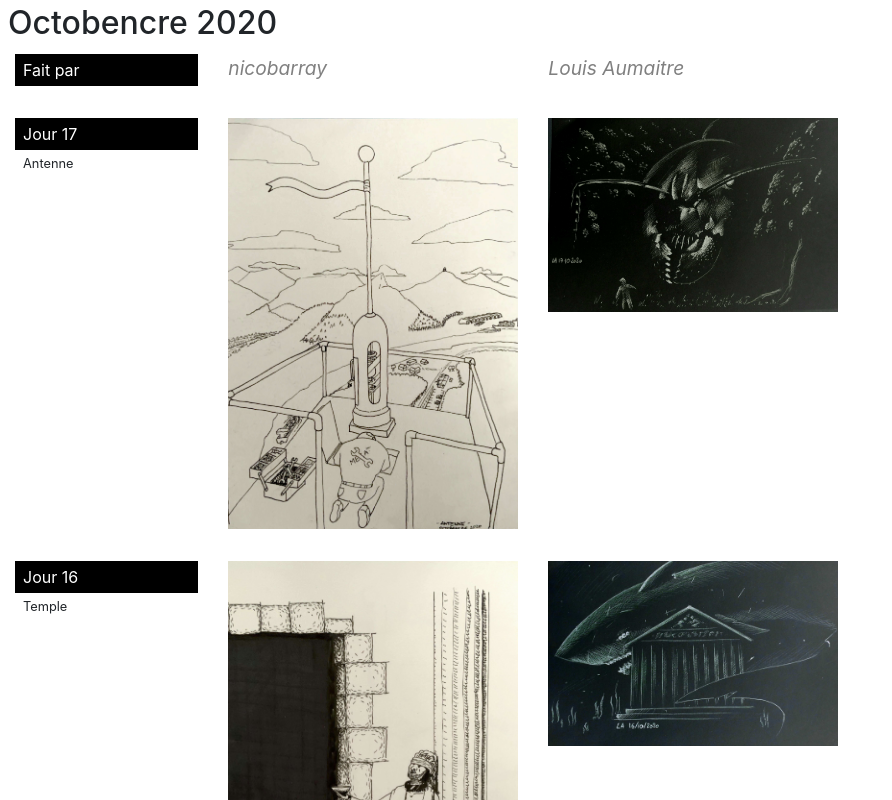
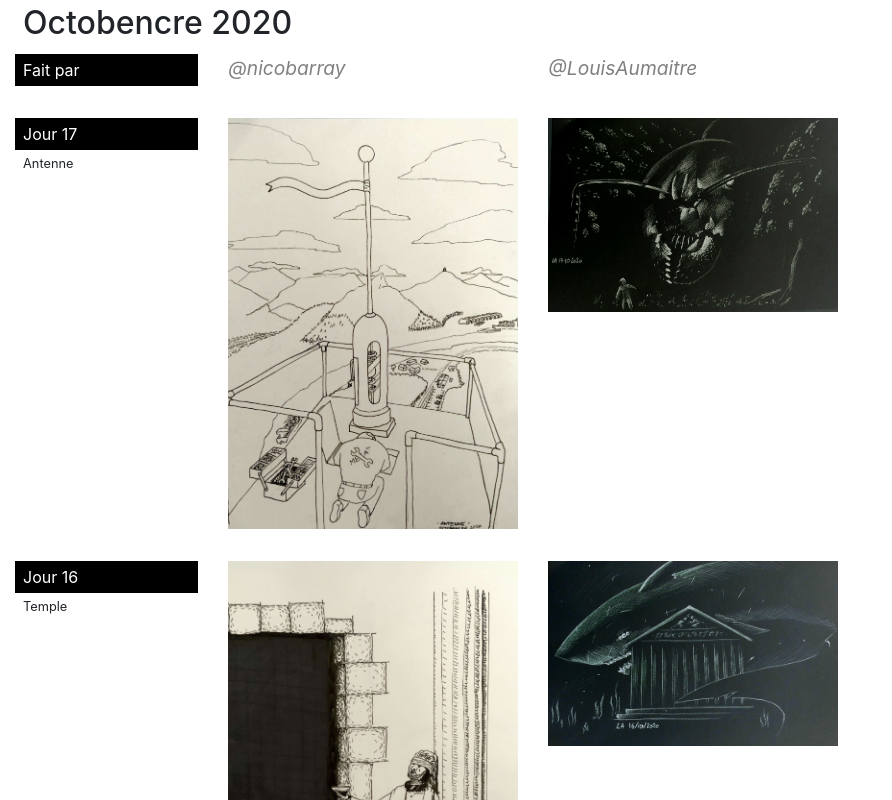
Before and after one commit to nicobarray/octobencre.ink, a Next.js app: page / in a window 1280 px wide. Shown: the top 800 px of the page, without its empty margins (0-892 px from the left). Built offline with nearby package versions, Linux system fonts and the light colour scheme.

Commit message:
fix horizontal overflow

```diff
--- a/pages/index.tsx
+++ b/pages/index.tsx
@@ -113,25 +113,24 @@ export default function Page() {
         <title>Octobencre 2020</title>
       </Head>
 
-      <Row>
-        <Col>
-          <Title>Octobencre 2020</Title>
-        </Col>
-      </Row>
-
       <Container fluid>
+        <Row>
+          <Col>
+            <Title>Octobencre 2020</Title>
+          </Col>
+        </Row>
         <Row>
           <Col xs={12} md={2}>
             <Text>Fait par</Text>
           </Col>
           <Col xs={12} md={3}>
             <Author>
-              <a href="https://www.twitter.com/nicobarray">nicobarray</a>
+              <a href="https://www.twitter.com/nicobarray">@nicobarray</a>
             </Author>
           </Col>
           <Col xs={12} md={3}>
             <Author>
-              <a href="https://twitter.com/LouisAumaitre">Louis Aumaitre</a>
+              <a href="https://twitter.com/LouisAumaitre">@LouisAumaitre</a>
             </Author>
           </Col>
           <Col xs={12} md={3}></Col>
```
